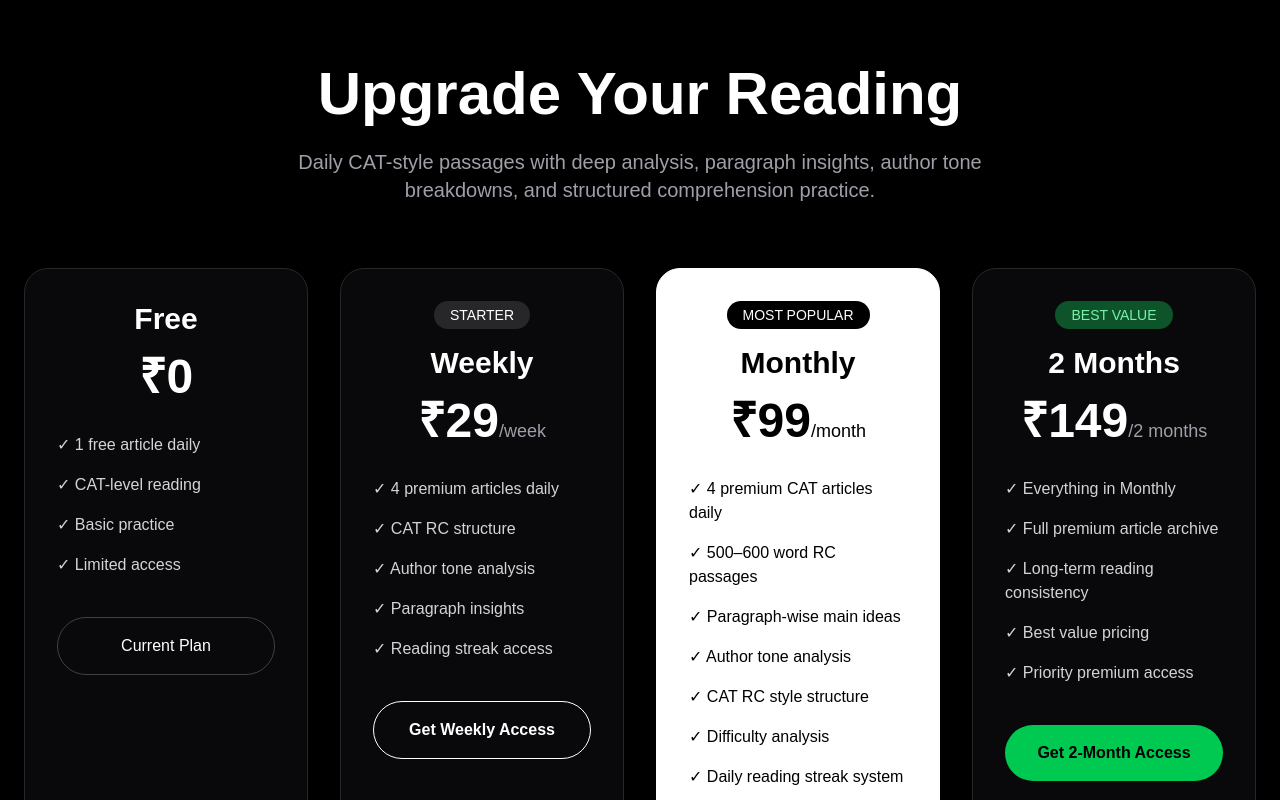
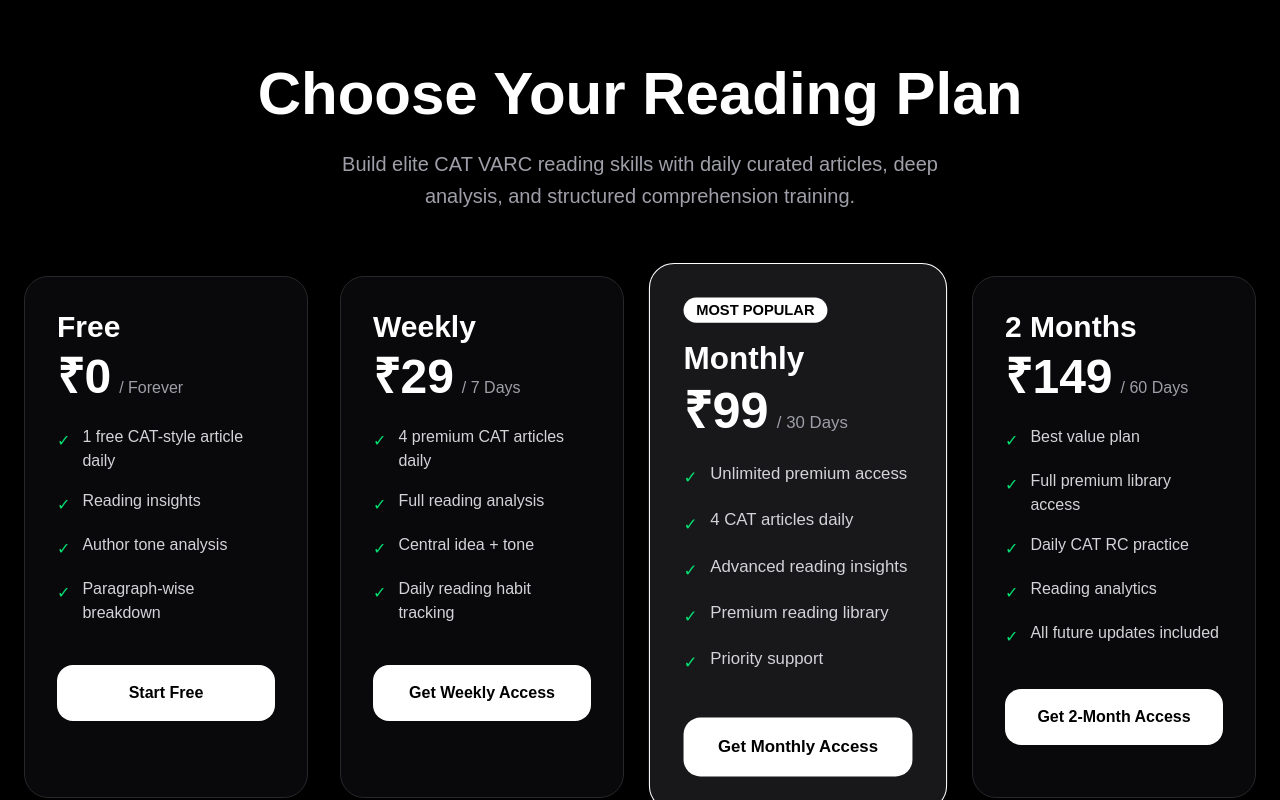
Before and after one commit to Parida-Prince/articles-daily-plus-web, a Next.js app: page /pricing in a window 1280 px wide. Shown: the top 800 px of the page. Built offline with nearby package versions, Linux system fonts and the light colour scheme.

Commit message:
integrated razorpay payment plans

```diff
--- a/app/pricing/page.tsx
+++ b/app/pricing/page.tsx
@@ -1,166 +1,163 @@
+import Link from "next/link";
+
+const plans = [
+  {
+    name: "Free",
+    price: "₹0",
+    duration: "Forever",
+    features: [
+      "1 free CAT-style article daily",
+      "Reading insights",
+      "Author tone analysis",
+      "Paragraph-wise breakdown",
+    ],
+    button: "Start Free",
+    link: "/library",
+    highlight: false,
+  },
+  {
+    name: "Weekly",
+    price: "₹29",
+    duration: "7 Days",
+    features: [
+      "4 premium CAT articles daily",
+      "Full reading analysis",
+      "Central idea + tone",
+      "Daily reading habit tracking",
+    ],
+    button: "Get Weekly Access",
+    link: "https://rzp.io/rzp/expvgkmU",
+    highlight: false,
+  },
+  {
+    name: "Monthly",
+    price: "₹99",
+    duration: "30 Days",
+    features: [
+      "Unlimited premium access",
+      "4 CAT articles daily",
+      "Advanced reading insights",
+      "Premium reading library",
+      "Priority support",
+    ],
+    button: "Get Monthly Access",
+    link: "https://rzp.io/rzp/IhQefS0s",
+    highlight: true,
+  },
+  {
+    name: "2 Months",
+    price: "₹149",
+    duration: "60 Days",
+    features: [
+      "Best value plan",
+      "Full premium library access",
+      "Daily CAT RC practice",
+      "Reading analytics",
+      "All future updates included",
+    ],
+    button: "Get 2-Month Access",
+    link: "https://rzp.io/rzp/FuZrWkbG",
+    highlight: false,
+  },
+];
+
 export default function PricingPage() {
   return (
     <main className="min-h-screen bg-black text-white px-6 py-16">
-
-      <div className="max-w-7xl mx-auto text-center">
-
+      <div className="max-w-7xl mx-auto">
+        <div className="text-center mb-16">
           <h1 className="text-6xl font-bold mb-6">
-          Upgrade Your Reading
+            Choose Your Reading Plan
           </h1>
 
-        <p className="text-zinc-400 text-xl mb-16 max-w-3xl mx-auto">
-          Daily CAT-style passages with deep analysis, paragraph insights,
-          author tone breakdowns, and structured comprehension practice.
+          <p className="text-zinc-400 text-xl max-w-2xl mx-auto leading-8">
+            Build elite CAT VARC reading skills with daily curated articles,
+            deep analysis, and structured comprehension training.
           </p>
+        </div>
 
         <div className="grid md:grid-cols-4 gap-8">
+          {plans.map((plan, index) => (
+            <div
+              key={index}
+              className={`rounded-3xl border p-8 transition-all duration-300 ${
+                plan.highlight
+                  ? "border-white bg-zinc-900 scale-105"
+                  : "border-zinc-800 bg-zinc-950"
+              }`}
+            >
+              {plan.highlight && (
+                <div className="mb-4">
+                  <span className="bg-white text-black px-3 py-1 rounded-full text-sm font-semibold">
+                    MOST POPULAR
+                  </span>
+                </div>
+              )}
 
-          {/* FREE */}
+              <h2 className="text-3xl font-bold mb-2">{plan.name}</h2>
 
-          <div className="border border-zinc-800 rounded-3xl p-8 bg-zinc-950">
+              <div className="mb-6">
+                <span className="text-5xl font-bold">{plan.price}</span>
 
-            <h2 className="text-3xl font-bold mb-4">
-              Free
-            </h2>
+                <span className="text-zinc-400 ml-2">
+                  / {plan.duration}
+                </span>
+              </div>
 
-            <p className="text-5xl font-bold mb-8">
-              ₹0
-            </p>
-
-            <ul className="space-y-4 text-zinc-300 mb-10 text-left">
-              <li>✓ 1 free article daily</li>
-              <li>✓ CAT-level reading</li>
-              <li>✓ Basic practice</li>
-              <li>✓ Limited access</li>
+              <ul className="space-y-4 mb-10">
+                {plan.features.map((feature, idx) => (
+                  <li
+                    key={idx}
+                    className="text-zinc-300 flex items-start gap-3"
+                  >
+                    <span className="text-green-400 mt-1">✓</span>
+                    <span>{feature}</span>
+                  </li>
+                ))}
               </ul>
 
-            <button className="w-full border border-zinc-700 py-4 rounded-full">
-              Current Plan
+              {plan.name === "Free" ? (
+                <Link href={plan.link}>
+                  <button className="w-full bg-white text-black py-4 rounded-2xl font-semibold hover:opacity-90 transition">
+                    {plan.button}
                   </button>
-
+                </Link>
+              ) : (
+                <a
+                  href={plan.link}
+                  target="_blank"
+                  rel="noopener noreferrer"
+                >
+                  <button className="w-full bg-white text-black py-4 rounded-2xl font-semibold hover:opacity-90 transition">
+                    {plan.button}
+                  </button>
+                </a>
+              )}
+            </div>
+          ))}
         </div>
 
-          {/* WEEKLY */}
+        <div className="mt-20 text-center">
+          <h3 className="text-3xl font-bold mb-6">
+            Need Help After Payment?
+          </h3>
 
-          <div className="border border-zinc-800 rounded-3xl p-8 bg-zinc-950">
-
-            <div className="mb-4 inline-block bg-zinc-800 text-white px-4 py-1 rounded-full text-sm">
-              STARTER
-            </div>
-
-            <h2 className="text-3xl font-bold mb-4">
-              Weekly
-            </h2>
-
-            <p className="text-5xl font-bold mb-8">
-              ₹29
-              <span className="text-lg font-normal text-zinc-400">
-                /week
-              </span>
+          <p className="text-zinc-400 mb-6 text-lg">
+            Send your payment screenshot on Telegram and premium access will be activated.
           </p>
-
-            <ul className="space-y-4 text-zinc-300 mb-10 text-left">
-              <li>✓ 4 premium articles daily</li>
-              <li>✓ CAT RC structure</li>
-              <li>✓ Author tone analysis</li>
-              <li>✓ Paragraph insights</li>
-              <li>✓ Reading streak access</li>
-            </ul>
 
           <a
             href="https://t.me/astiflingsoul"
             target="_blank"
-              className="block w-full border border-white py-4 rounded-full font-semibold text-center hover:bg-white hover:text-black transition"
+            rel="noopener noreferrer"
+            className="inline-block"
           >
-              Get Weekly Access
+            <button className="bg-blue-500 hover:bg-blue-600 transition px-8 py-4 rounded-2xl font-semibold text-white">
+              Contact on Telegram
+            </button>
           </a>
-
         </div>
-
-          {/* MONTHLY */}
-
-          <div className="border border-white rounded-3xl p-8 bg-white text-black">
-
-            <div className="mb-4 inline-block bg-black text-white px-4 py-1 rounded-full text-sm">
-              MOST POPULAR
       </div>
-
-            <h2 className="text-3xl font-bold mb-4">
-              Monthly
-            </h2>
-
-            <p className="text-5xl font-bold mb-8">
-              ₹99
-              <span className="text-lg font-normal">
-                /month
-              </span>
-            </p>
-
-            <ul className="space-y-4 mb-10 text-left">
-              <li>✓ 4 premium CAT articles daily</li>
-              <li>✓ 500–600 word RC passages</li>
-              <li>✓ Paragraph-wise main ideas</li>
-              <li>✓ Author tone analysis</li>
-              <li>✓ CAT RC style structure</li>
-              <li>✓ Difficulty analysis</li>
-              <li>✓ Daily reading streak system</li>
-            </ul>
-
-            <a
-              href="https://t.me/astiflingsoul"
-              target="_blank"
-              className="block w-full bg-black text-white py-4 rounded-full font-semibold text-center hover:opacity-90 transition"
-            >
-              Get Monthly Access
-            </a>
-
-          </div>
-
-          {/* 2 MONTHS */}
-
-          <div className="border border-zinc-800 rounded-3xl p-8 bg-zinc-950">
-
-            <div className="mb-4 inline-block bg-green-900 text-green-300 px-4 py-1 rounded-full text-sm">
-              BEST VALUE
-            </div>
-
-            <h2 className="text-3xl font-bold mb-4">
-              2 Months
-            </h2>
-
-            <p className="text-5xl font-bold mb-8">
-              ₹149
-              <span className="text-lg font-normal text-zinc-400">
-                /2 months
-              </span>
-            </p>
-
-            <ul className="space-y-4 text-zinc-300 mb-10 text-left">
-              <li>✓ Everything in Monthly</li>
-              <li>✓ Full premium article archive</li>
-              <li>✓ Long-term reading consistency</li>
-              <li>✓ Best value pricing</li>
-              <li>✓ Priority premium access</li>
-            </ul>
-
-            <a
-              href="https://t.me/astiflingsoul"
-              target="_blank"
-              className="block w-full bg-green-500 text-black py-4 rounded-full font-semibold text-center hover:opacity-90 transition"
-            >
-              Get 2-Month Access
-            </a>
-
-          </div>
-
-        </div>
-
-        <div className="mt-16 text-zinc-500 text-sm">
-          After payment, premium access will be activated manually within a few minutes via Telegram.
-        </div>
-
-      </div>
-
     </main>
   );
 }
```
Lines whose indentation alone changed are shown as unchanged.
